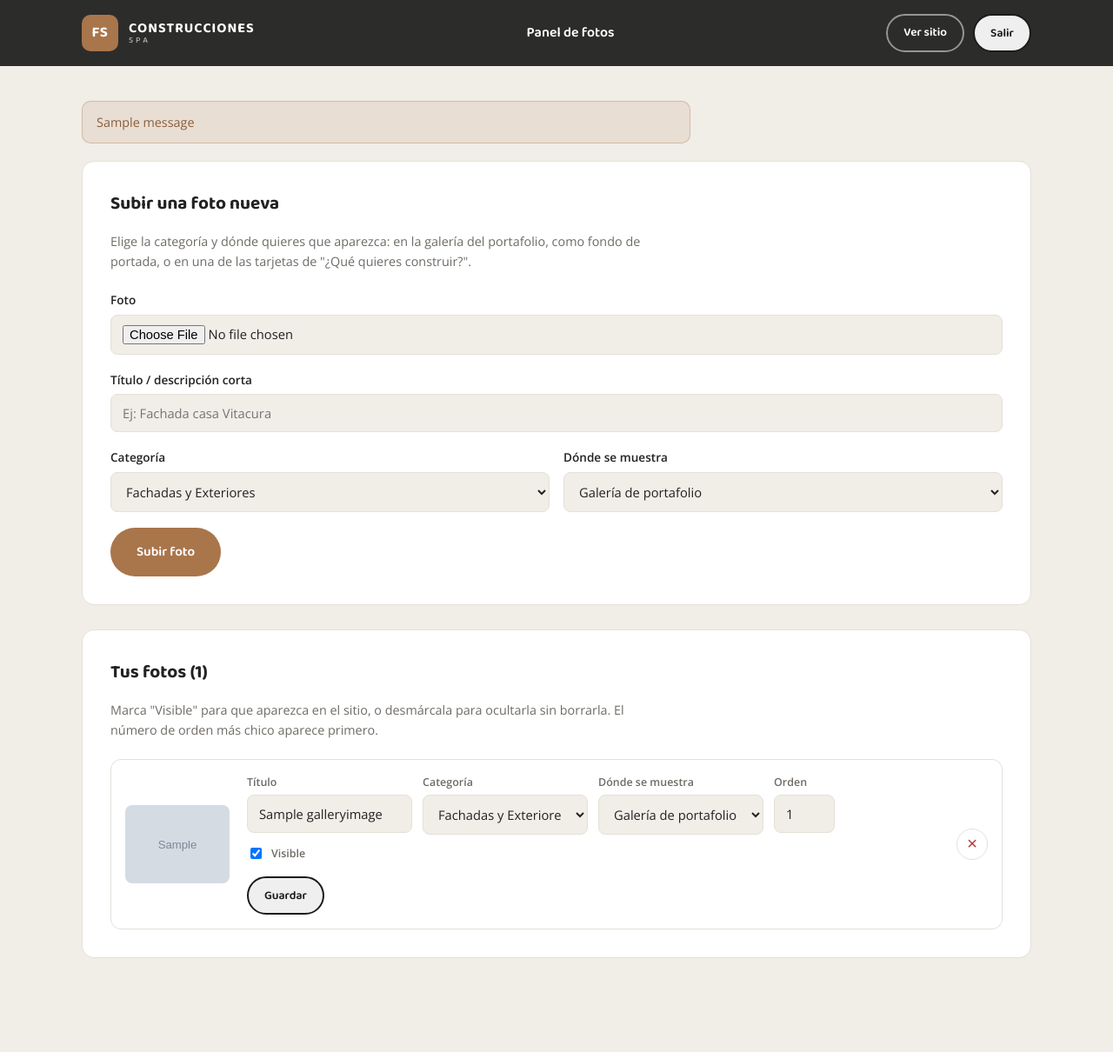
After one commit to cribacache/FS-Construc, a Django app: page /mis-fotos/ in a window 1280 px wide. The commit adds this page. Shown: the whole page at 87% size. Run offline with Django 5.2, Linux system fonts and the light colour scheme; a user stored in the database is signed in; tables that the repository leaves empty hold one stand-in row (values such as "Sample post"); grey boxes marked "Sample" are stand-in pictures; one stand-in notice (Sample message) is shown.

Commit message:
Add a branded photo dashboard, separate from the Django admin
New /mis-fotos/ area (own login page, styled with the site's palette)
where the owner can upload photos, edit their title/category/placement/
order/visibility, and delete them, without touching /panel-fs-9f21c7/.
Reuses the existing admin account for auth.

Co-Authored-By: Claude Sonnet 5 <noreply@anthropic.com>

```diff
--- a/core/settings.py
+++ b/core/settings.py
@@ -135,6 +135,11 @@ AUTH_PASSWORD_VALIDATORS = [
 ]
 
 
+# Photo dashboard auth (custom-branded login, not the Django admin)
+LOGIN_URL = 'dashboard_login'
+LOGIN_REDIRECT_URL = 'dashboard'
+
+
 # Internationalization
 # https://docs.djangoproject.com/en/6.1/topics/i18n/
 
--- a/static/css/style.css
+++ b/static/css/style.css
@@ -670,3 +670,151 @@ img { max-width: 100%; display: block; }
 .footer-contact-line a:hover { color: var(--cream); }
 .footer-divider { margin: 0 10px; color: var(--text-on-dark-soft); }
 .footer-copy { margin: 0; font-size: 0.8rem; color: var(--text-on-dark-soft); }
+
+/* ---------- Photo dashboard ---------- */
+.btn-sm { padding: 9px 18px; font-size: 0.85rem; }
+
+.dash-auth {
+  min-height: 100vh;
+  display: flex;
+  align-items: center;
+  justify-content: center;
+  background: var(--dark);
+  padding: 24px;
+}
+.dash-auth-card {
+  width: 100%;
+  max-width: 380px;
+  background: #fff;
+  border-radius: var(--radius);
+  padding: 40px 32px;
+  text-align: center;
+  box-shadow: var(--shadow);
+}
+.dash-auth-logo { margin: 0 auto 18px; }
+.dash-auth-title { font-size: 1.5rem; margin-bottom: 8px; }
+.dash-auth-lead { color: var(--text-light); font-size: 0.92rem; margin-bottom: 26px; }
+.dash-auth-form { text-align: left; }
+.dash-auth-form input {
+  width: 100%;
+  padding: 12px 14px;
+  border: 1px solid var(--border);
+  border-radius: 10px;
+  font-family: var(--font-body);
+  font-size: 0.95rem;
+  background: var(--bg-soft);
+}
+.dash-auth-form input:focus {
+  outline: none;
+  border-color: var(--ink);
+  box-shadow: 0 0 0 3px rgba(169, 117, 75, 0.15);
+}
+.dash-auth-error { text-align: left; }
+.dash-auth-back {
+  display: inline-block;
+  margin-top: 22px;
+  font-size: 0.85rem;
+  color: var(--text-light);
+}
+.dash-auth-back:hover { color: var(--ink); }
+
+.dash-header .header-inner { flex-wrap: wrap; gap: 14px; }
+.dash-header-title {
+  font-family: var(--font-heading);
+  color: #fff;
+  font-weight: 600;
+  font-size: 1rem;
+}
+.dash-header-actions { display: flex; align-items: center; gap: 10px; }
+.dash-header-actions form { margin: 0; }
+
+.dash-main { background: var(--bg-soft); min-height: 80vh; padding: 40px 0 80px; }
+.dash-flash { max-width: 700px; margin: 0 0 20px; }
+
+.dash-card {
+  background: #fff;
+  border-radius: var(--radius);
+  border: 1px solid var(--border);
+  padding: 32px;
+  margin-bottom: 28px;
+}
+.dash-card-title { font-size: 1.3rem; margin-bottom: 10px; }
+.dash-card-lead { color: var(--text-light); font-size: 0.9rem; margin-bottom: 22px; max-width: 640px; }
+
+.dash-upload-form input[type="file"],
+.dash-upload-form input[type="text"],
+.dash-upload-form select,
+.dash-photo-form input[type="text"],
+.dash-photo-form select,
+.dash-photo-form input[type="number"] {
+  width: 100%;
+  padding: 11px 13px;
+  border: 1px solid var(--border);
+  border-radius: 8px;
+  font-family: var(--font-body);
+  font-size: 0.92rem;
+  background: var(--bg-soft);
+  color: var(--text);
+}
+.dash-upload-form select:focus,
+.dash-upload-form input:focus,
+.dash-photo-form select:focus,
+.dash-photo-form input:focus {
+  outline: none;
+  border-color: var(--ink);
+  box-shadow: 0 0 0 3px rgba(169, 117, 75, 0.15);
+}
+
+.dash-photo-list { display: flex; flex-direction: column; gap: 16px; }
+.dash-photo-row {
+  display: grid;
+  grid-template-columns: 120px 1fr auto;
+  gap: 20px;
+  align-items: center;
+  padding: 16px;
+  border: 1px solid var(--border);
+  border-radius: 12px;
+}
+@media (max-width: 780px) {
+  .dash-photo-row { grid-template-columns: 90px 1fr; }
+  .dash-photo-delete { grid-column: 2; justify-self: end; }
+}
+.dash-photo-thumb {
+  width: 120px;
+  height: 90px;
+  object-fit: cover;
+  border-radius: 8px;
+}
+@media (max-width: 780px) {
+  .dash-photo-thumb { width: 90px; height: 70px; }
+}
+.dash-photo-form { display: flex; flex-direction: column; gap: 12px; }
+.dash-photo-fields {
+  display: grid;
+  grid-template-columns: repeat(auto-fit, minmax(150px, 1fr));
+  gap: 12px;
+}
+.dash-photo-fields .form-row { margin-bottom: 0; }
+.dash-photo-fields label {
+  font-size: 0.78rem;
+  color: var(--text-light);
+  margin-bottom: 4px;
+}
+.dash-photo-order input { width: 80px; }
+.dash-photo-active label { display: flex; align-items: center; gap: 8px; white-space: nowrap; }
+.dash-photo-active input { width: auto; }
+.dash-photo-actions { display: flex; }
+.dash-photo-delete { display: flex; align-items: start; }
+.dash-delete-btn {
+  width: 36px;
+  height: 36px;
+  border-radius: 50%;
+  border: 1px solid var(--border);
+  background: #fff;
+  color: #b23b3b;
+  font-size: 1.3rem;
+  line-height: 1;
+  cursor: pointer;
+  transition: background 0.2s ease, color 0.2s ease;
+}
+.dash-delete-btn:hover { background: #b23b3b; color: #fff; }
--- a/website/forms.py
+++ b/website/forms.py
@@ -1,6 +1,6 @@
 from django import forms
 
-from .models import ContactMessage
+from .models import ContactMessage, GalleryImage
 
 SERVICE_CHOICES = [
     ("", "Selecciona un servicio"),
@@ -32,3 +32,21 @@ class ContactForm(forms.ModelForm):
                 attrs={"placeholder": "Cuéntanos sobre tu proyecto...", "rows": 5}
             ),
         }
+
+
+class GalleryImageUploadForm(forms.ModelForm):
+    class Meta:
+        model = GalleryImage
+        fields = ["image", "title", "category", "placement"]
+        widgets = {
+            "title": forms.TextInput(attrs={"placeholder": "Ej: Fachada casa Vitacura"}),
+        }
+
+
+class GalleryImageEditForm(forms.ModelForm):
+    class Meta:
+        model = GalleryImage
+        fields = ["title", "category", "placement", "is_active", "order"]
+        widgets = {
+            "order": forms.NumberInput(attrs={"style": "width:70px"}),
+        }
--- a/website/templates/website/base.html
+++ b/website/templates/website/base.html
@@ -9,6 +9,7 @@
 <link rel="preconnect" href="https://fonts.googleapis.com">
 <link href="https://fonts.googleapis.com/css2?family=Baloo+2:wght@500;600;700;800&family=Open+Sans:wght@400;500;600;700&display=swap" rel="stylesheet">
 <link rel="stylesheet" href="{% static 'css/style.css' %}">
+{% block extra_head %}{% endblock %}
 </head>
 <body>
 {% block content %}{% endblock %}
--- /dev/null
+++ b/website/templates/website/dashboard.html
@@ -0,0 +1,114 @@
+{% extends "website/base.html" %}
+
+{% block title %}Panel de fotos | FS Construcciones SPA{% endblock %}
+{% block extra_head %}<meta name="robots" content="noindex">{% endblock %}
+
+{% block content %}
+<header class="site-header dash-header">
+  <div class="container header-inner">
+    <a href="{% url 'home' %}" class="logo">
+      <span class="logo-mark">FS</span>
+      <span class="logo-text">CONSTRUCCIONES<small>SPA</small></span>
+    </a>
+    <span class="dash-header-title">Panel de fotos</span>
+    <div class="dash-header-actions">
+      <a href="{% url 'home' %}" class="btn btn-ghost btn-sm">Ver sitio</a>
+      <form method="post" action="{% url 'dashboard_logout' %}">
+        {% csrf_token %}
+        <button type="submit" class="btn btn-outline btn-sm">Salir</button>
+      </form>
+    </div>
+  </div>
+</header>
+
+<main class="dash-main">
+  <div class="container">
+    {% if messages %}
+      {% for message in messages %}
+        <p class="form-alert dash-flash">{{ message }}</p>
+      {% endfor %}
+    {% endif %}
+
+    <section class="dash-card">
+      <h2 class="dash-card-title">Subir una foto nueva</h2>
+      <p class="dash-card-lead">
+        Elige la categoría y dónde quieres que aparezca: en la galería del portafolio,
+        como fondo de portada, o en una de las tarjetas de "¿Qué quieres construir?".
+      </p>
+      <form method="post" enctype="multipart/form-data" class="dash-upload-form">
+        {% csrf_token %}
+        <div class="form-row">
+          <label for="{{ upload_form.image.id_for_label }}">Foto</label>
+          {{ upload_form.image }}
+          {{ upload_form.image.errors }}
+        </div>
+        <div class="form-row">
+          <label for="{{ upload_form.title.id_for_label }}">Título / descripción corta</label>
+          {{ upload_form.title }}
+        </div>
+        <div class="form-row form-row-split">
+          <div>
+            <label for="{{ upload_form.category.id_for_label }}">Categoría</label>
+            {{ upload_form.category }}
+          </div>
+          <div>
+            <label for="{{ upload_form.placement.id_for_label }}">Dónde se muestra</label>
+            {{ upload_form.placement }}
+          </div>
+        </div>
+        <button type="submit" class="btn btn-primary">Subir foto</button>
+      </form>
+    </section>
+
+    <section class="dash-card">
+      <h2 class="dash-card-title">Tus fotos ({{ photo_rows|length }})</h2>
+      <p class="dash-card-lead">
+        Marca "Visible" para que aparezca en el sitio, o desmárcala para ocultarla sin
+        borrarla. El número de orden más chico aparece primero.
+      </p>
+
+      <div class="dash-photo-list">
+        {% for photo, form in photo_rows %}
+        <div class="dash-photo-row">
+          <img src="{{ photo.image.url }}" alt="{{ photo.title }}" class="dash-photo-thumb">
+          <form method="post" action="{% url 'dashboard_update' photo.pk %}" class="dash-photo-form">
+            {% csrf_token %}
+            <div class="dash-photo-fields">
+              <div class="form-row">
+                <label>Título</label>
+                {{ form.title }}
+              </div>
+              <div class="form-row">
+                <label>Categoría</label>
+                {{ form.category }}
+              </div>
+              <div class="form-row">
+                <label>Dónde se muestra</label>
+                {{ form.placement }}
+              </div>
+              <div class="form-row dash-photo-order">
+                <label>Orden</label>
+                {{ form.order }}
+              </div>
+              <div class="form-row dash-photo-active">
+                <label>{{ form.is_active }} Visible</label>
+              </div>
+            </div>
+            <div class="dash-photo-actions">
+              <button type="submit" class="btn btn-outline btn-sm">Guardar</button>
+            </div>
+          </form>
+          <form method="post" action="{% url 'dashboard_delete' photo.pk %}" class="dash-photo-delete"
+                onsubmit="return confirm('¿Eliminar esta foto? No se puede deshacer.');">
+            {% csrf_token %}
+            <button type="submit" class="dash-delete-btn" aria-label="Eliminar foto">&times;</button>
+          </form>
+        </div>
+        {% empty %}
+        <p class="dash-card-lead">Todavía no has subido ninguna foto.</p>
+        {% endfor %}
+      </div>
+    </section>
+  </div>
+</main>
+{% endblock %}
--- a/website/urls.py
+++ b/website/urls.py
@@ -1,7 +1,24 @@
+from django.contrib.auth import views as auth_views
 from django.urls import path
 
 from . import views
 
 urlpatterns = [
     path("", views.home, name="home"),
+    path("mis-fotos/", views.dashboard, name="dashboard"),
+    path(
+        "mis-fotos/login/",
+        auth_views.LoginView.as_view(
+            template_name="website/dashboard_login.html",
+            redirect_authenticated_user=True,
+        ),
+        name="dashboard_login",
+    ),
+    path(
+        "mis-fotos/salir/",
+        auth_views.LogoutView.as_view(next_page="dashboard_login"),
+        name="dashboard_logout",
+    ),
+    path("mis-fotos/<int:pk>/actualizar/", views.dashboard_update, name="dashboard_update"),
+    path("mis-fotos/<int:pk>/eliminar/", views.dashboard_delete, name="dashboard_delete"),
 ]
--- a/website/views.py
+++ b/website/views.py
@@ -1,7 +1,9 @@
 from django.contrib import messages
-from django.shortcuts import redirect, render
+from django.contrib.auth.decorators import login_required
+from django.shortcuts import get_object_or_404, redirect, render
+from django.views.decorators.http import require_POST
 
-from .forms import ContactForm
+from .forms import ContactForm, GalleryImageEditForm, GalleryImageUploadForm
 from .models import GalleryImage
 
 SERVICES = [
@@ -109,3 +111,47 @@ def home(request):
         "fallback_static": FALLBACK_STATIC,
     }
     return render(request, "website/home.html", context)
+
+
+@login_required(login_url="dashboard_login")
+def dashboard(request):
+    if request.method == "POST":
+        upload_form = GalleryImageUploadForm(request.POST, request.FILES)
+        if upload_form.is_valid():
+            upload_form.save()
+            messages.success(request, "¡Foto subida con éxito!")
+            return redirect("dashboard")
+    else:
+        upload_form = GalleryImageUploadForm()
+
+    photos = GalleryImage.objects.all().order_by("placement", "order", "-created_at")
+    photo_rows = [(photo, GalleryImageEditForm(instance=photo)) for photo in photos]
+
+    context = {
+        "upload_form": upload_form,
+        "photo_rows": photo_rows,
+    }
+    return render(request, "website/dashboard.html", context)
+
+
+@login_required(login_url="dashboard_login")
+@require_POST
+def dashboard_update(request, pk):
+    photo = get_object_or_404(GalleryImage, pk=pk)
+    form = GalleryImageEditForm(request.POST, instance=photo)
+    if form.is_valid():
+        form.save()
+        messages.success(request, "Cambios guardados.")
+    else:
+        messages.error(request, "No se pudo guardar: revisa los datos.")
+    return redirect("dashboard")
+
+
+@login_required(login_url="dashboard_login")
+@require_POST
+def dashboard_delete(request, pk):
+    photo = get_object_or_404(GalleryImage, pk=pk)
+    photo.image.delete(save=False)
+    photo.delete()
+    messages.success(request, "Foto eliminada.")
+    return redirect("dashboard")
```
Also changed, not shown: website/templates/website/dashboard_login.html (added, +34 -0 lines).
